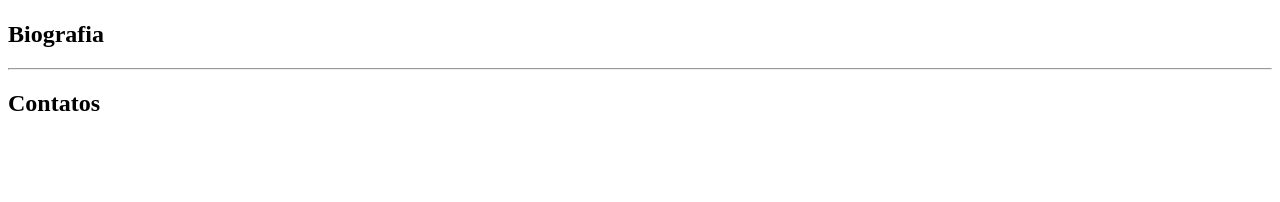
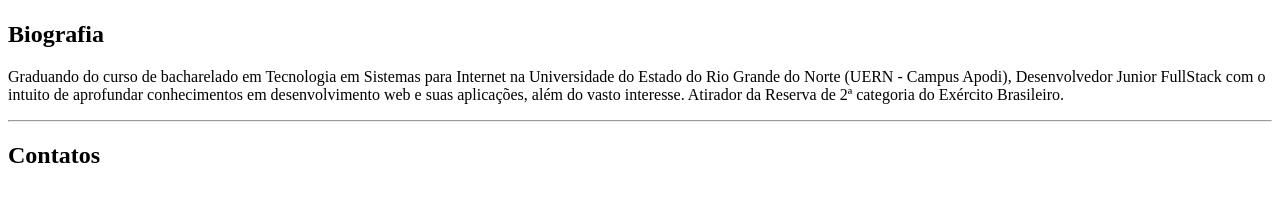
Before and after one commit to SnowMan-33/Portfolio-Academico-e-Profissional, a plain HTML site: page index.html in a window 1280 px wide. Shown: the part 494-696 px from the top of the page. Drawn offline with Linux system fonts and the light colour scheme.

Commit message:
adesão de detalhes

```diff
--- a/index.html
+++ b/index.html
@@ -6,7 +6,7 @@
 
     <body>
         <header>
-            <h1> Portfólio Acadêmico & Profissional </h1>
+            <h1>Portfólio Acadêmico & Profissional </h1>
             <h1> Yago Melo Marques </h1>
             <h3> Starter Dev. - full stack - </h3>
             <ul>
@@ -19,6 +19,12 @@
             <img src= "images/eu_edit.png" alt= "Foto de perfil" width= "200" height= "250">
             <section id="biografia">
                 <h2> Biografia </h2>
+                    <p>Graduando do curso de bacharelado em Tecnologia em Sistemas para Internet
+                        na Universidade do Estado do Rio Grande do Norte (UERN - Campus Apodi),
+                        Desenvolvedor Junior FullStack com o intuito de aprofundar conhecimentos
+                        em desenvolvimento web e suas aplicações, além do vasto interesse. Atirador
+                        da Reserva de 2&ordf; categoria do Exército Brasileiro.
+                    </p>
             </section>
             <hr>
             <section id="contato">
```
